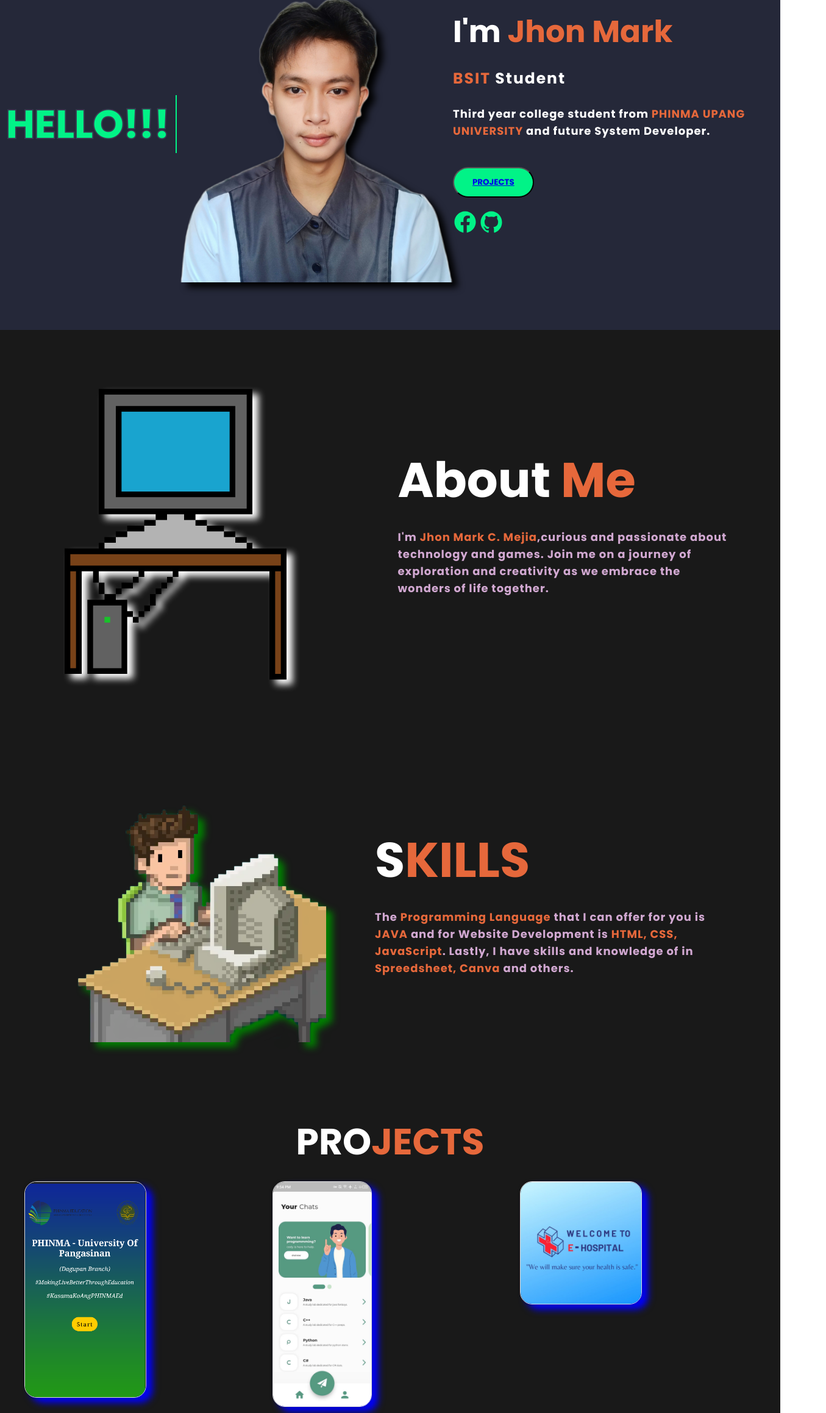
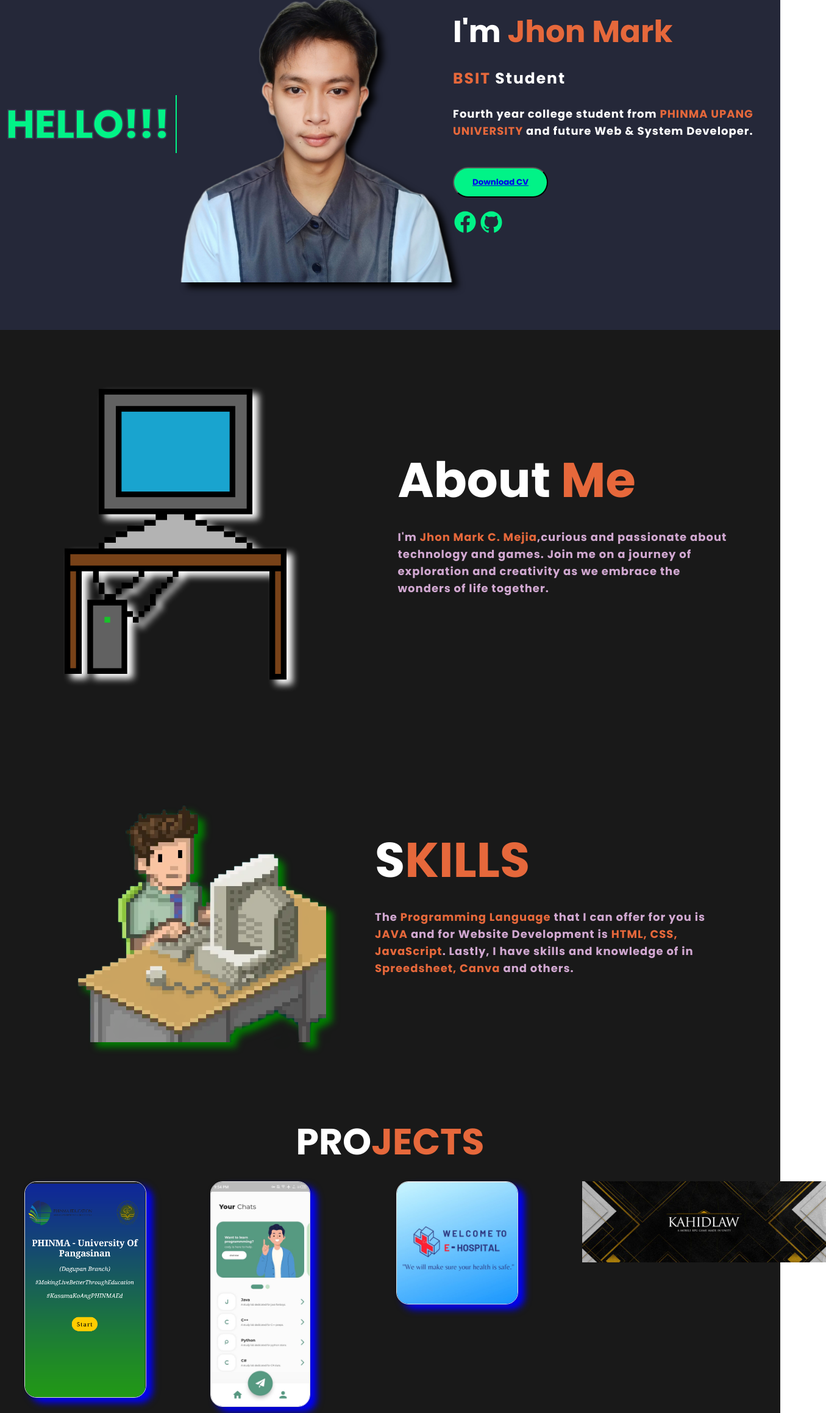
Before and after one commit to mejiaDev9/mejiadev9.github.io, a plain HTML site: page index.html in a window 1280 px wide. Shown: the part 135-2452 px from the top of the page at 61% size, 1355 px wide, since content can reach past the window. Drawn offline with nearby package versions, Linux system fonts and the light colour scheme.

Commit message:
updated
updated

```diff
--- a/index.html
+++ b/index.html
@@ -30,8 +30,8 @@
         <div class="home-text">
             <h2>I'm <span>Jhon Mark</span></h2>
             <h5><span>BSIT </span>Student</h5>
-            <p>Third year college student from <span>PHINMA UPANG UNIVERSITY</span> and future System Developer.</p>
-            <button type="button"><a href="#project">PROJECTS</a></button>
+            <p>Fourth year college student from <span>PHINMA UPANG UNIVERSITY</span> and future Web & System Developer.</p>
+            <button type="button"><a href="file:///C:/Users/johnm/OneDrive/Desktop/Documents/CV.pdf">Download CV</a></button>
             <div class="icons">
                 <a href="https://www.facebook.com/MarkYamzz/"><ion-icon name="logo-facebook"></ion-icon></a>
                 <a href="https://github.com/mejiaDev9"><ion-icon name="logo-github"></ion-icon></a>
@@ -82,7 +82,11 @@
                 <div class="photo-item">
                     <img class="e3" src="pic/p3.jpg" alt="Photo 3">
                     <div class="description">"E-Hospital: This Java GUI is designed for the COVID situation, where a user/patient can schedule appointments with doctors
-                        and access features that provide medical advice to the user/patient."</div>
+                        and access features that provide medical advice to the user/patient.</div>
+                </div>
+                <div class="photo-item">
+                    <img class="e4" src="pic/pic4.jpg" alt="Photo 4">
+                    <div class="description">"KAHIDLAW: 2D game that made in Unity. A history game that based in Philippines.</div>
                 </div>
             </div>
         </div>
--- a/style.css
+++ b/style.css
@@ -512,6 +512,11 @@ span .span1{
     position: relative;
   }
 
+  .e4{
+    width: 400px;
+    height: auto;
+  }
+
   .description {
     position: absolute;
     bottom: 0;
```
Also changed, not shown: pic/pic4.jpg (added).
